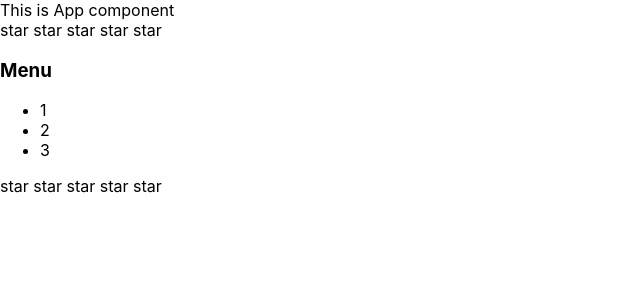
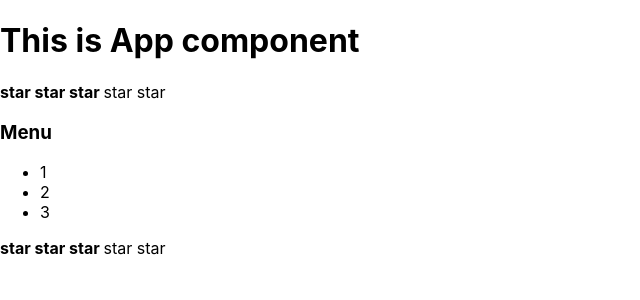
Before and after one commit to DenisKulik/react-course, a React (Create React App) app: page / in a window 1280 px wide. Shown: the top 300 px of the page, without its empty margins (0-640 px from the left). Built offline with nearby package versions, Linux system fonts and the light colour scheme.

Commit message:
work with props

```diff
--- a/src/App.tsx
+++ b/src/App.tsx
@@ -6,17 +6,17 @@ import Rating from "./components/Rating/Rating";
 function App() {
     return (
         <div>
-            <AppTitle />
+            <PageTitle title={'This is App component'} />
             <Rating />
-            <Accordion />
+            <Accordion title={'Menu'} />
             <Rating />
         </div>
     );
 }
 
-function AppTitle() {
+function PageTitle({title}: { title: string }) {
     return (
-        <>This is App component</>
+        <h1>{title}</h1>
     )
 }
 
--- a/src/components/Accordion/Accordion.tsx
+++ b/src/components/Accordion/Accordion.tsx
@@ -1,15 +1,15 @@
-export default function Accordion() {
+export default function Accordion({title}: { title: string }) {
     return (
         <div>
-            <AccordionTitle />
+            <AccordionTitle title={title} />
             <AccordionBody />
         </div>
     )
 }
 
-function AccordionTitle() {
+function AccordionTitle({title}: { title: string }) {
     return (
-        <h3>Menu</h3>
+        <h3>{title}</h3>
     )
 }
 
--- a/src/components/Rating/Rating.tsx
+++ b/src/components/Rating/Rating.tsx
@@ -1,17 +1,17 @@
 export default function Rating() {
     return (
         <div>
-            <Star />
-            <Star />
-            <Star />
-            <Star />
-            <Star />
+            <Star selected={true} />
+            <Star selected={true} />
+            <Star selected={true} />
+            <Star selected={false} />
+            <Star selected={false} />
         </div>
     )
 }
 
-function Star() {
+function Star({selected}: { selected: boolean }) {
     return (
-        <span>star </span>
+        <span>{selected ? <b>star </b> : 'star '}</span>
     )
 }
```
